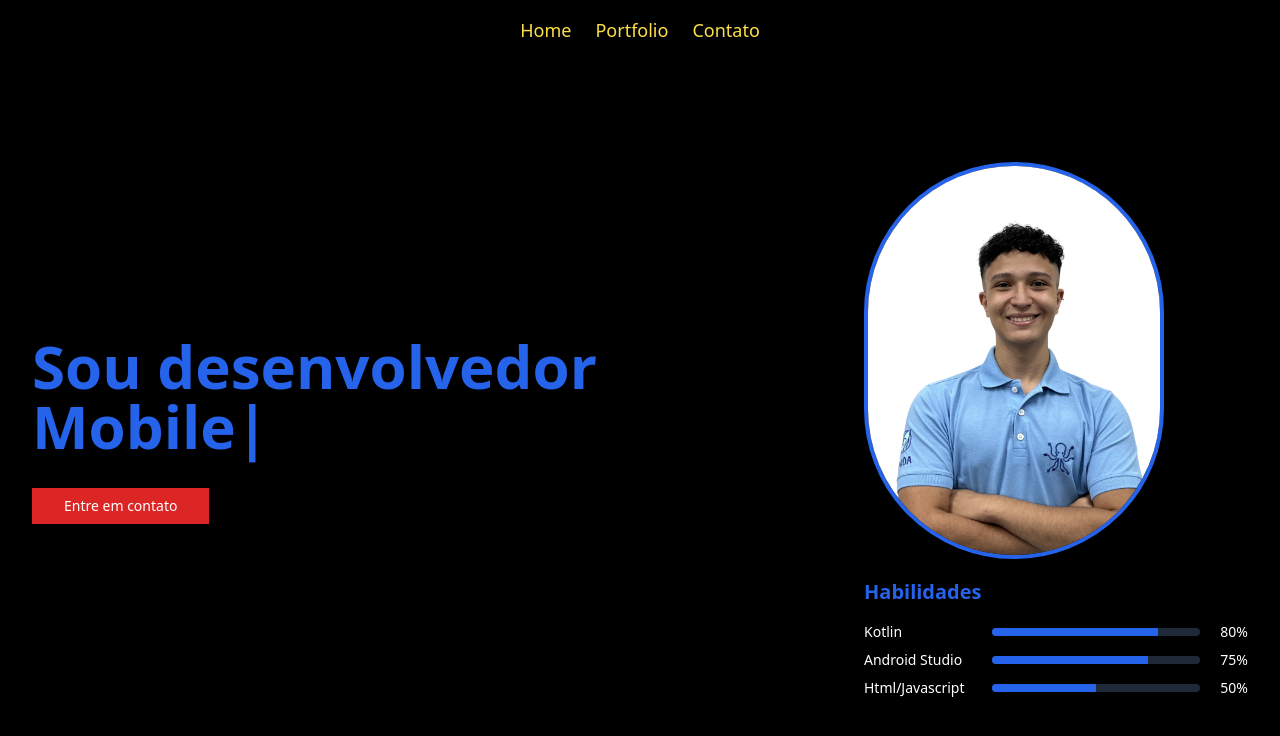
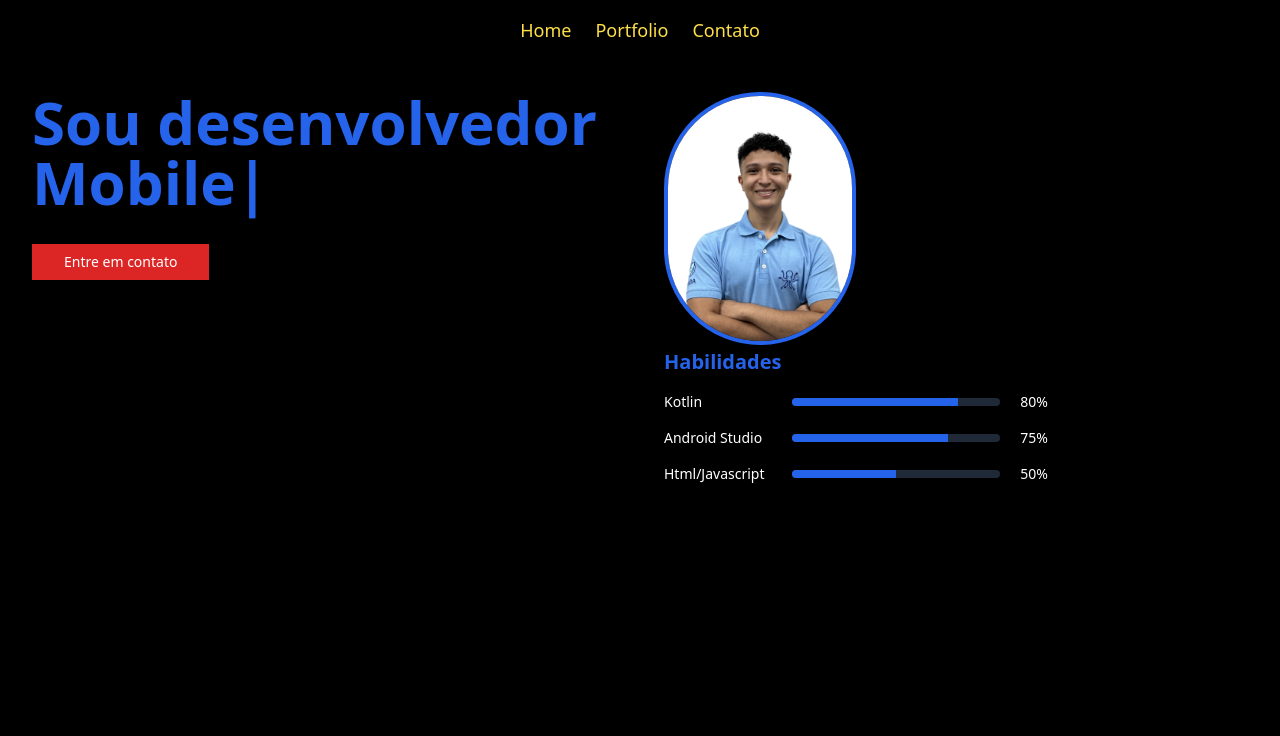
Before and after one commit to VictorZampella/meu_portfolio, a Next.js app: page / in a window 1280 px wide. Shown: the top 736 px of the page. Built offline with nearby package versions, Linux system fonts and the light colour scheme.

Commit message:
Update page.tsx

```diff
--- a/app/page.tsx
+++ b/app/page.tsx
@@ -14,8 +14,9 @@ export default function Home() {
   return (
     <div className="min-h-screen bg-black flex flex-col">
       <Navbar />
-      <main className="flex-grow p-8 flex flex-col lg:flex-row items-center justify-between">
-        <div className="flex flex-col gap-8 lg:w-1/2 mb-8 lg:mb-0">
+      <main className="flex-grow p-8 flex flex-col lg:flex-row justify-between gap-12">
+        {/* Coluna Esquerda */}
+        <div className="flex flex-col gap-8 lg:w-1/2">
           <AnimatedText />
           <Button asChild>
             <Link href="/contato" className="bg-red-600 hover:bg-purple-700 text-white rounded-full w-fit px-8 py-4 text-lg">
@@ -24,20 +25,25 @@ export default function Home() {
           </Button>
         </div>
 
-        <div className="lg:w-1/2 flex flex-col items-end gap-8">
-          <div className="relative w-72 h-72 lg:w-96 lg:h-96">
-          <Image
-                  src="/foto_perfil.png"
-                  alt="Victor Zampella sorrindo usando uma camisa polo azul"
-                  width={300}
-                  height={300}
-                  className="rounded-full border-4 border-blue-600"
-                />
+        {/* Coluna Direita */}
+        <div className="lg:w-1/2 flex flex-col items-center lg:items-start gap-8">
+          {/* Imagem Redonda e Menor */}
+          <div className="relative flex justify-center mb-8">
+            <div className="w-32 h-32 sm:w-40 sm:h-40 lg:w-48 lg:h-48">
+              <Image
+                src="/foto_perfil.png"
+                alt="Victor Zampella sorrindo usando uma camisa polo azul"
+                width={192}
+                height={192}
+                className="rounded-full border-4 border-blue-600"
+              />
+            </div>
           </div>
 
-          <div className="w-full max-w-sm">
+          {/* Seção de Habilidades */}
+          <div className="w-full max-w-sm flex flex-col items-start">
             <h2 className="text-blue-600 text-xl font-bold mb-4">Habilidades</h2>
-            <div className="space-y-2">
+            <div className="space-y-4 w-full">
               {skills.map((skill) => (
                 <div key={skill.name} className="flex items-center">
                   <span className="text-white text-sm w-32">{skill.name}</span>
```
